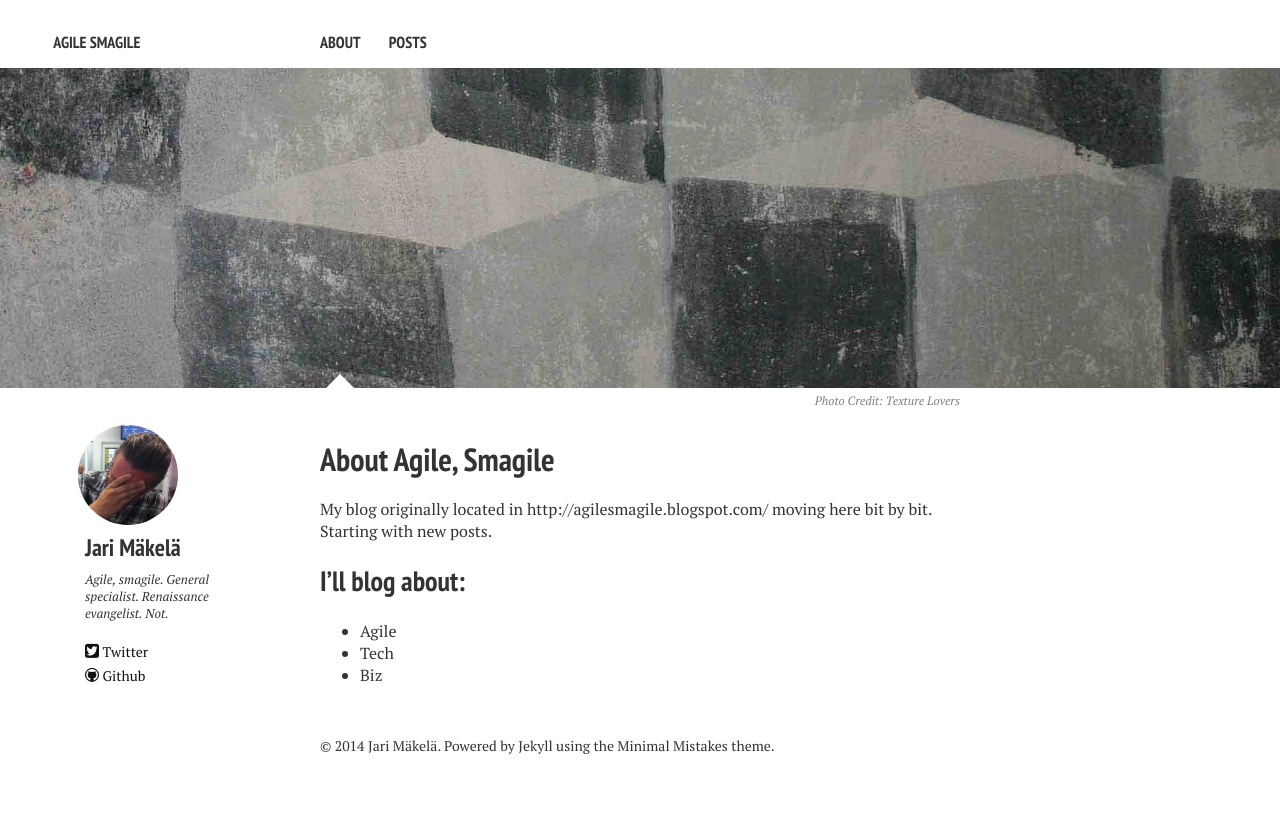
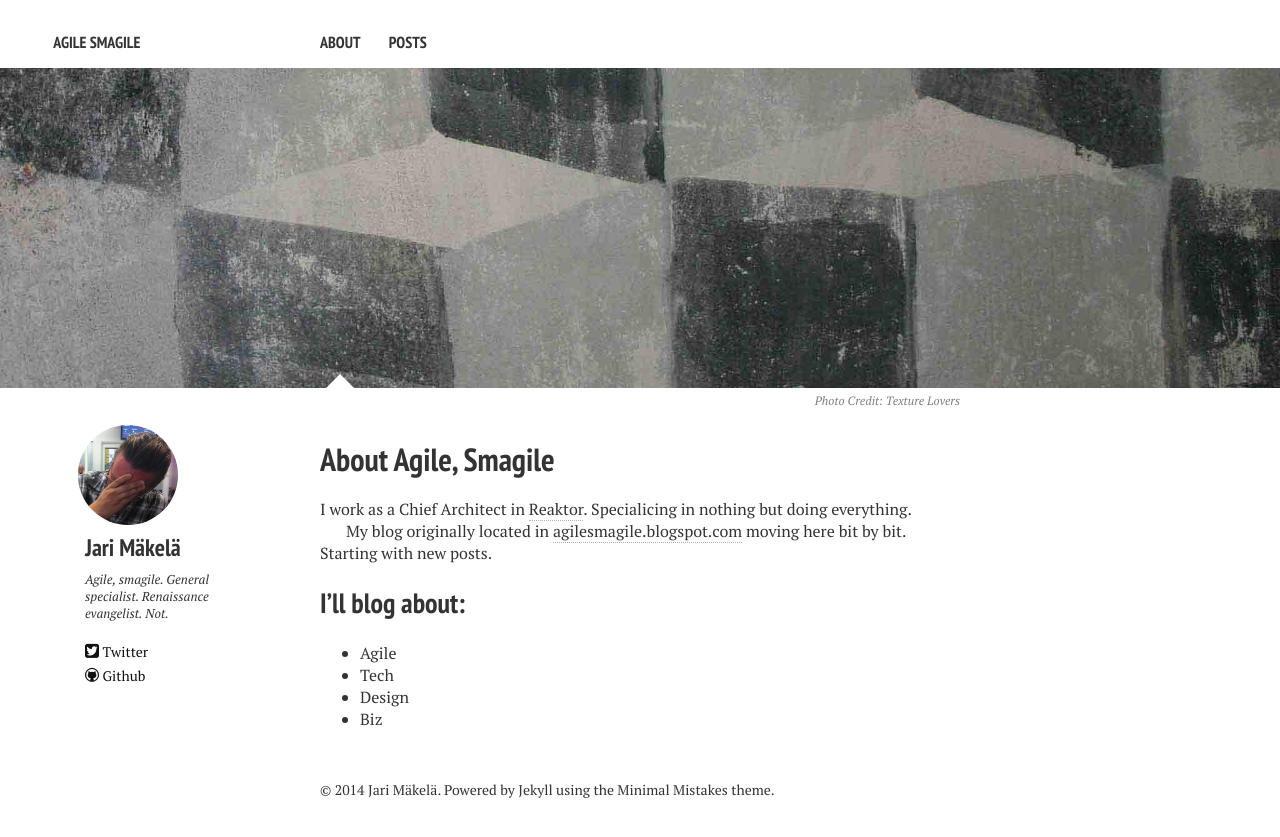
Before and after one commit to yareeh/yareeh.github.io, a Jekyll site: the page built from about.md, in a window 1280 px wide. Shown: the top 837 px of the page. Built offline with Jekyll 4.4.1, drawn with Linux system fonts in a browser that asks for light colours; nearby versions of some CDN libraries.

Commit message:
Add Reaktor to about

```diff
--- a/about.md
+++ b/about.md
@@ -11,10 +11,14 @@ image:
   creditlink: http://texturelovers.com
 ---
 
-My blog originally located in http://agilesmagile.blogspot.com/ moving here bit by bit. Starting with new posts.
+I work as a Chief Architect in <a href="http://reaktor.fi/">Reaktor</a>. Specialicing in nothing but doing everything.
+
+My blog originally located in <a href="http://agilesmagile.blogspot.com/">agilesmagile.blogspot.com</a> moving here bit by bit. Starting
+with new posts.
 
 ## I'll blog about:
 
 * Agile
 * Tech
+* Design
 * Biz
```
